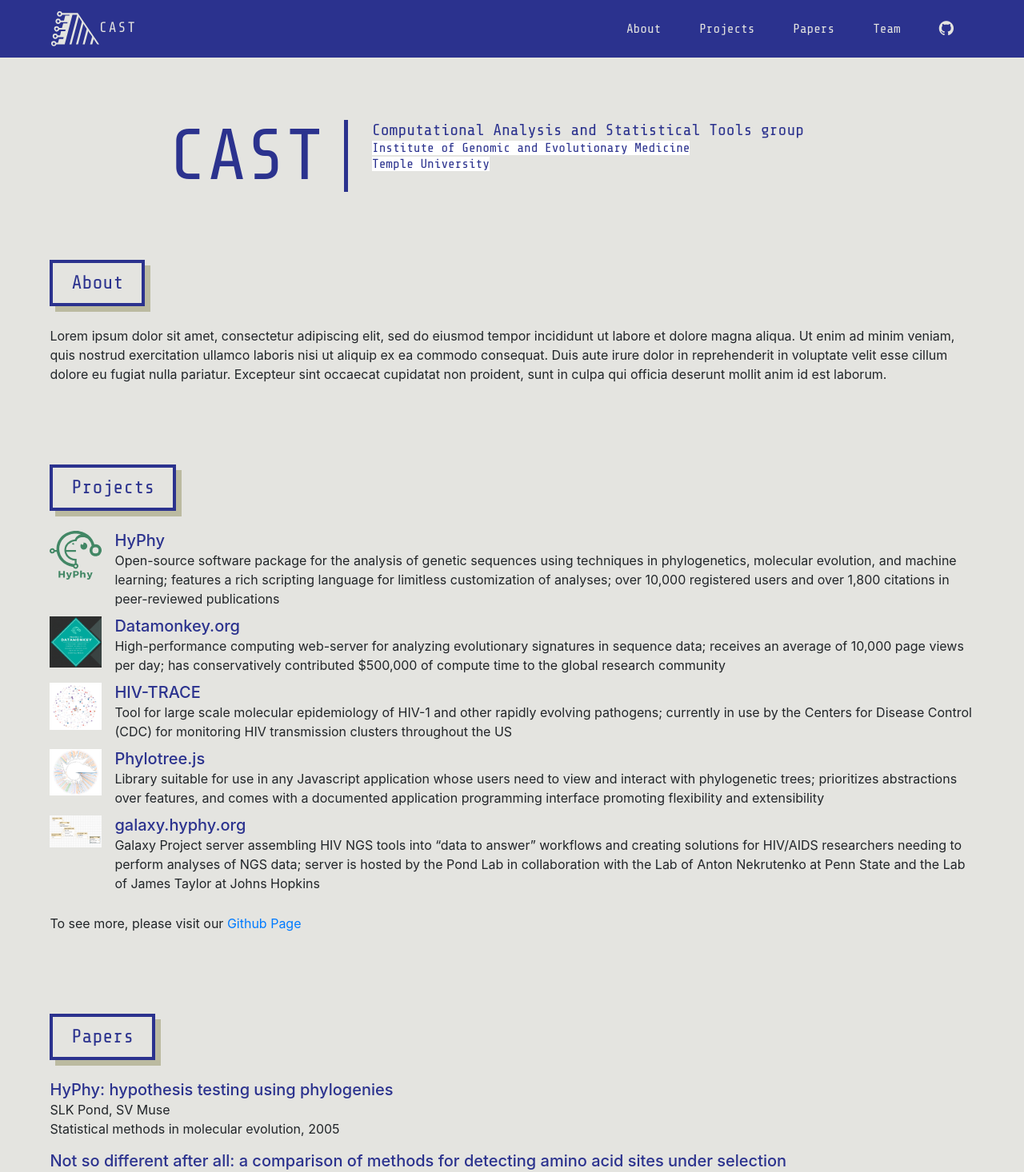
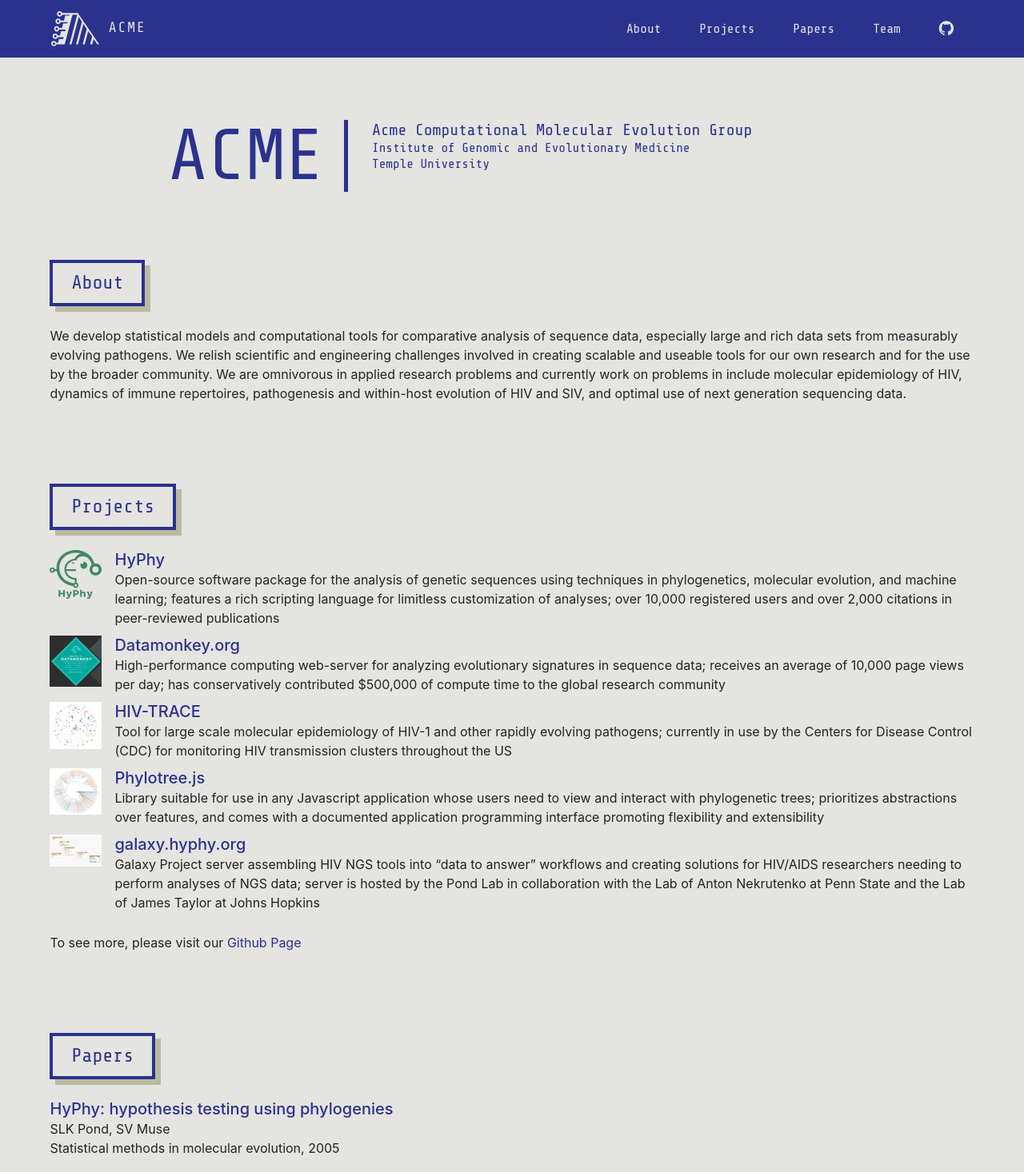
Before and after one commit to veg/LabSite, a React (Create React App) app: page / in a window 1280 px wide. Shown: the top 1466 px of the page at 80% size. Built offline with nearby package versions, Linux system fonts and the light colour scheme.

Commit message:
Change name to ACME; other updates (#10)
* change name to ACME; other updates

* update about section

```diff
--- a/public/index.html
+++ b/public/index.html
@@ -9,7 +9,6 @@
       homescreen on Android. See https://developers.google.com/web/fundamentals/engage-and-retain/web-app-manifest/
     -->
     <link rel="manifest" href="%PUBLIC_URL%/manifest.json">
-    <link rel="shortcut icon" href="%PUBLIC_URL%/favicon.ico">
     <link rel="stylesheet" href="https://use.fontawesome.com/releases/v5.0.10/css/all.css" integrity="sha384-+d0P83n9kaQMCwj8F4RJB66tzIwOKmrdb46+porD/OvrJ+37WqIM7UoBtwHO6Nlg" crossorigin="anonymous">
     <link rel="stylesheet" href="https://stackpath.bootstrapcdn.com/bootstrap/4.1.0/css/bootstrap.min.css" integrity="sha384-9gVQ4dYFwwWSjIDZnLEWnxCjeSWFphJiwGPXr1jddIhOegiu1FwO5qRGvFXOdJZ4" crossorigin="anonymous">
     <link rel="stylesheet" href="css/styles.css" type="text/css">
@@ -22,7 +21,7 @@
       work correctly both with client-side routing and a non-root public URL.
       Learn how to configure a non-root public URL by running `npm run build`.
     -->
-    <title>CAST</title>
+    <title>ACME</title>
   </head>
   <body>
     <noscript>
--- a/src/app.jsx
+++ b/src/app.jsx
@@ -10,7 +10,15 @@
     return(
 			<div id="about">
 				<h2 className="title">About</h2>
-				<p>Lorem ipsum dolor sit amet, consectetur adipiscing elit, sed do eiusmod tempor incididunt ut labore et dolore magna aliqua. Ut enim ad minim veniam, quis nostrud exercitation ullamco laboris nisi ut aliquip ex ea commodo consequat. Duis aute irure dolor in reprehenderit in voluptate velit esse cillum dolore eu fugiat nulla pariatur. Excepteur sint occaecat cupidatat non proident, sunt in culpa qui officia deserunt mollit anim id est laborum.</p>
+        <p>We develop statistical models and computational tools for comparative
+          analysis of sequence data, especially large and rich data sets from
+          measurably evolving pathogens. We relish scientific and engineering
+          challenges involved in creating scalable and useable tools for our own
+          research and for the use by the broader community. We are omnivorous
+          in applied research problems and currently work on problems in include
+          molecular epidemiology of HIV, dynamics of immune repertoires,
+          pathogenesis and within-host evolution of HIV and SIV, and optimal use
+          of next generation sequencing data.</p>
 			</div>
     );
   }
@@ -25,12 +33,12 @@
         <div className="container lab-container">
           <div className="row">
             <div className="col-lg-4" style={{textAlign:"right"}}>
-              <h1 style={{fontFamily:"Share Tech Mono", fontSize:"90px", lineHeight:"1", borderRight: "5px solid #2b328e", paddingRight: "25px"}} >CAST</h1>
+              <h1 style={{fontFamily:"Share Tech Mono", fontSize:"90px", lineHeight:"1", borderRight: "5px solid #2b328e", paddingRight: "25px"}} >ACME</h1>
             </div>
             <div style={{fontFamily:"Share Tech Mono", textAlign:"left"}} className="col-lg-8">
-              <h5>Computational Analysis and Statistical Tools group</h5>
-              <h6><span style={{backgroundColor:"#fff"}}>Institute of Genomic and Evolutionary Medicine</span></h6>
-              <h6><span style={{backgroundColor:"#fff"}}>Temple University</span></h6>
+              <h5>Acme Computational Molecular Evolution Group</h5>
+              <h6><span>Institute of Genomic and Evolutionary Medicine</span></h6>
+              <h6><span>Temple University</span></h6>
             </div>
           </div>
         </div>
--- a/src/data/members_info.js
+++ b/src/data/members_info.js
@@ -23,7 +23,7 @@
 export default {
   "Sergei": {
     "name": "Sergei Pond",
-    "title": "Full Professor",
+    "title": "Principal Investigator",
     "image": Sergeiimg,
     "imagePixelated": SergeiimgPixelated,
     "links": {
@@ -45,19 +45,6 @@
       "linkedin": "https://www.linkedin.com/in/steven-weaver-6308a59/",
       "website": "http://www.stevenweaver.org/",
       "googlescholar": "https://scholar.google.com/citations?user=A2ImcaUAAAAJ&hl=en&authuser=1"
-    }
-  },
-  "Stephanie": {
-    "name": "Stephanie Spielman",
-    "title": "Assistant Professor",
-    "image": Stephanieimg,
-    "imagePixelated": StephanieimgPixelated,
-    "links": {
-      "twitter": "https://twitter.com/stephspiel?ref_src=twsrc%5Egoogle%7Ctwcamp%5Eserp%7Ctwgr%5Eauthor",
-      "github": "https://github.com/sjspielman",
-      "linkedin": "https://www.linkedin.com/in/stephanie-spielman-40b4b1126/",
-      "website": "http://sjspielman.org/",
-      "googlescholar": "https://scholar.google.com/citations?user=6xAqQtIAAAAJ&hl=en"
     }
   },
   "Stephen": {
@@ -112,3 +99,20 @@
     }
   }
 }
+
+  /*
+   * Former
+  "Stephanie": {
+    "name": "Stephanie Spielman",
+    "title": "Assistant Professor",
+    "image": Stephanieimg,
+    "imagePixelated": StephanieimgPixelated,
+    "links": {
+      "twitter": "https://twitter.com/stephspiel?ref_src=twsrc%5Egoogle%7Ctwcamp%5Eserp%7Ctwgr%5Eauthor",
+      "github": "https://github.com/sjspielman",
+      "linkedin": "https://www.linkedin.com/in/stephanie-spielman-40b4b1126/",
+      "website": "http://sjspielman.org/",
+      "googlescholar": "https://scholar.google.com/citations?user=6xAqQtIAAAAJ&hl=en"
+    }
+  },
+  */
--- a/src/data/project_info.js
+++ b/src/data/project_info.js
@@ -13,7 +13,7 @@
   "HyPhy": {
     "name": "HyPhy",
     "shortDescription": "Hypothesis Testing with Phyloginies",
-    "longDescription": "Open-source software package for the analysis of genetic sequences using techniques in phylogenetics, molecular evolution, and machine learning; features a rich scripting language for limitless customization of analyses; over 10,000 registered users and over 1,800 citations in peer-reviewed publications",
+    "longDescription": "Open-source software package for the analysis of genetic sequences using techniques in phylogenetics, molecular evolution, and machine learning; features a rich scripting language for limitless customization of analyses; over 10,000 registered users and over 2,000 citations in peer-reviewed publications",
     "image": Hyphyimg,
     "tag": "major",
     "links": {
--- a/src/navbar.jsx
+++ b/src/navbar.jsx
@@ -30,7 +30,7 @@
     return (
       <div>
         <Navbar className="fixed-top" style={{backgroundColor:"#2b328e"}} expand="md">
-          <NavbarBrand href="/"><img src={'/logo.svg'} />CAST</NavbarBrand>
+          <NavbarBrand href="/"><img src={'/logo.svg'} /> ACME</NavbarBrand>
           <NavbarToggler onClick={this.toggle} />
           <Collapse isOpen={this.state.isOpen} navbar>
             <Nav className="ml-auto" navbar>
--- a/src/projects.jsx
+++ b/src/projects.jsx
@@ -33,7 +33,7 @@
       <div id="projects">
         <h2 className="title">Projects</h2>
         <div>{this.getProjects('major')}</div>
-				<p>To see more, please visit our <a href="https://github.com/veg">Github Page</a></p>
+				<p>To see more, please visit our <a href="https://github.com/veg" style={{color:"#2b328e"}}>Github Page</a></p>
       </div>
     );
   }
```
